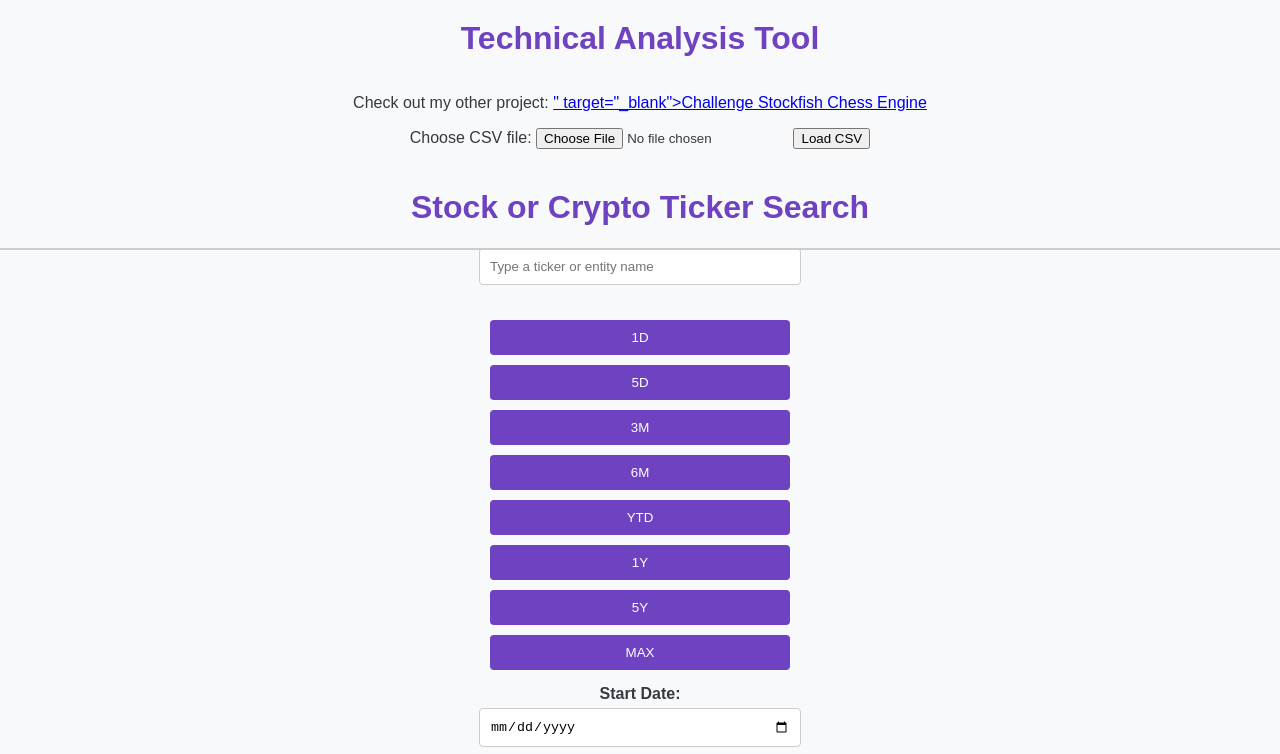
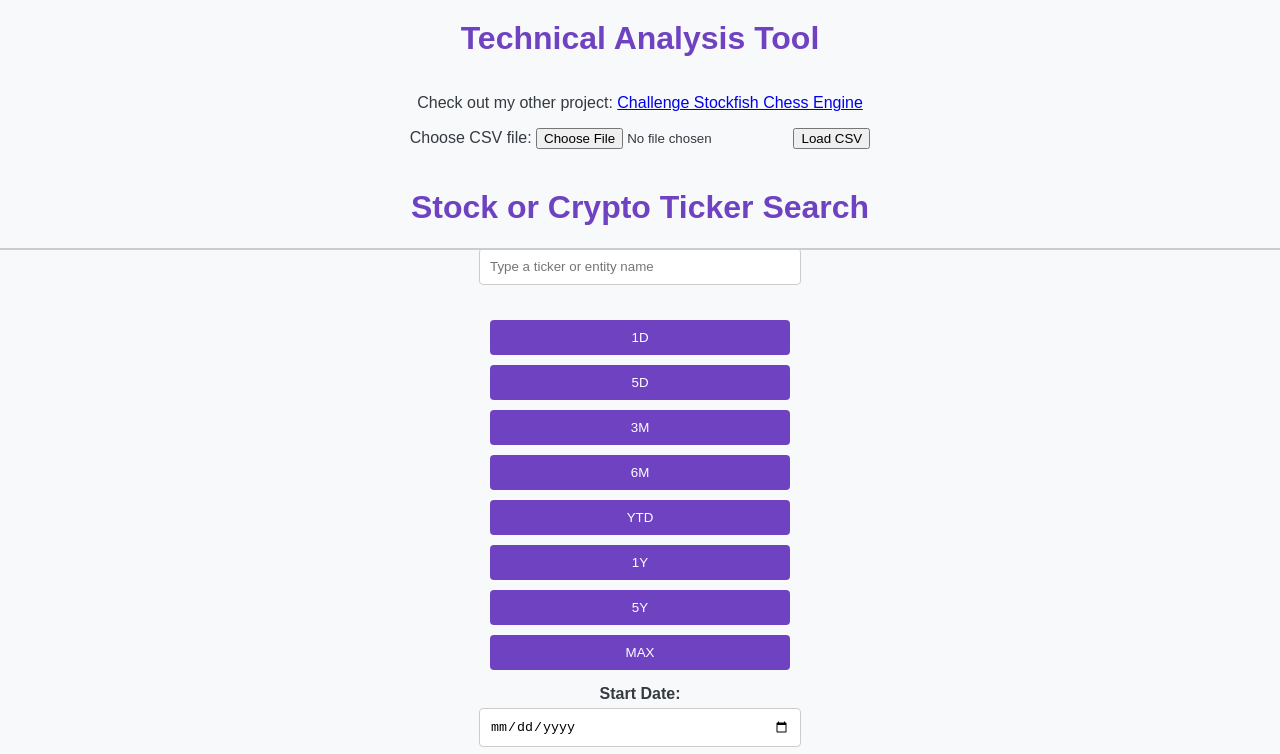
Before and after one commit to cracked-crystalball-99/bears-bulls-my-5-tools, a plain HTML site: page index.html in a window 1280 px wide. Shown: the top 754 px of the page. Drawn offline with nearby package versions, Linux system fonts and the light colour scheme.

Commit message:
Update index.html

```diff
--- a/index.html
+++ b/index.html
@@ -12,7 +12,7 @@
     <h1>Technical Analysis Tool</h1>
 
     <!-- Custom Text and Link -->
-    <p>Check out my other project: <a href="<a href="https://cracked-crystalball-99.github.io/chess-engine/index.html"/>" target="_blank">Challenge Stockfish Chess Engine</a></p>
+ <p>Check out my other project: <a href="https://cracked-crystalball-99.github.io/chess-engine/index.html" target="_blank">Challenge Stockfish Chess Engine</a></p>
 
     <!-- Form to load CSV file -->
     <form id="csvForm">
```
